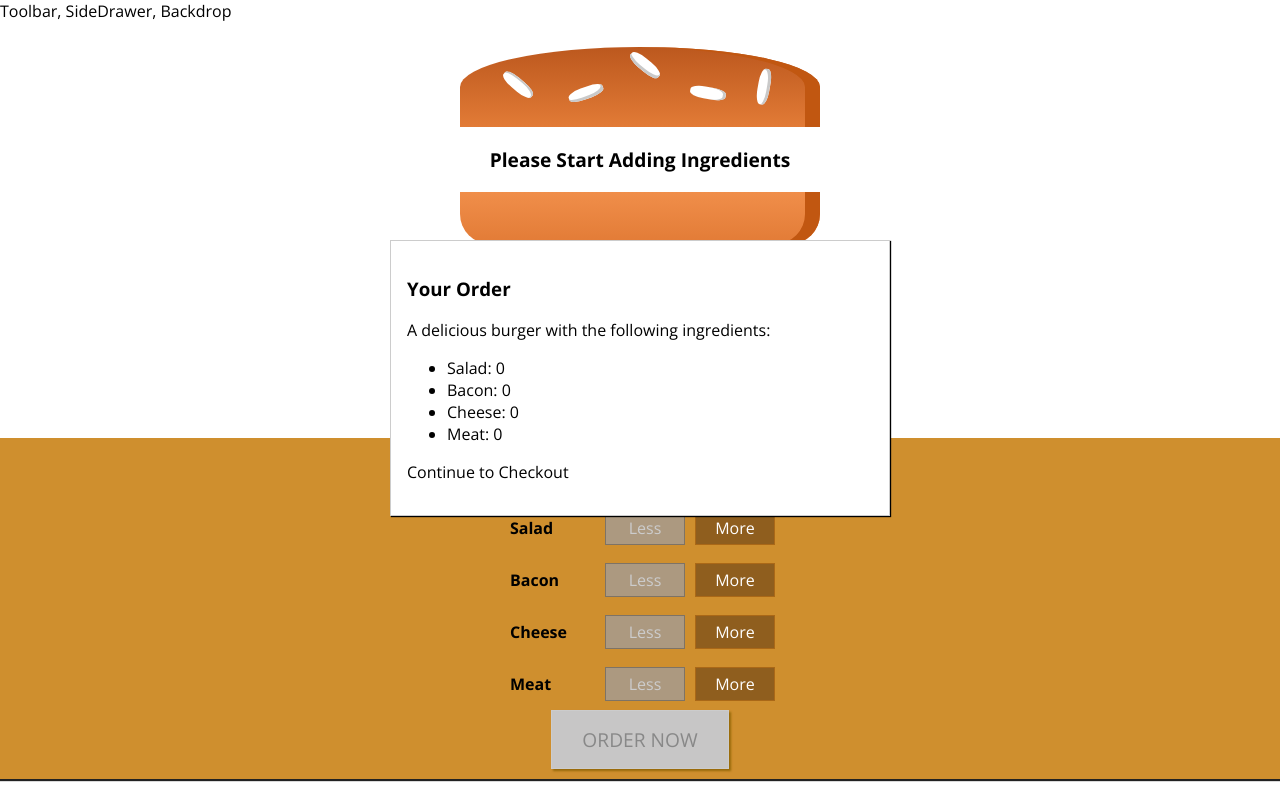
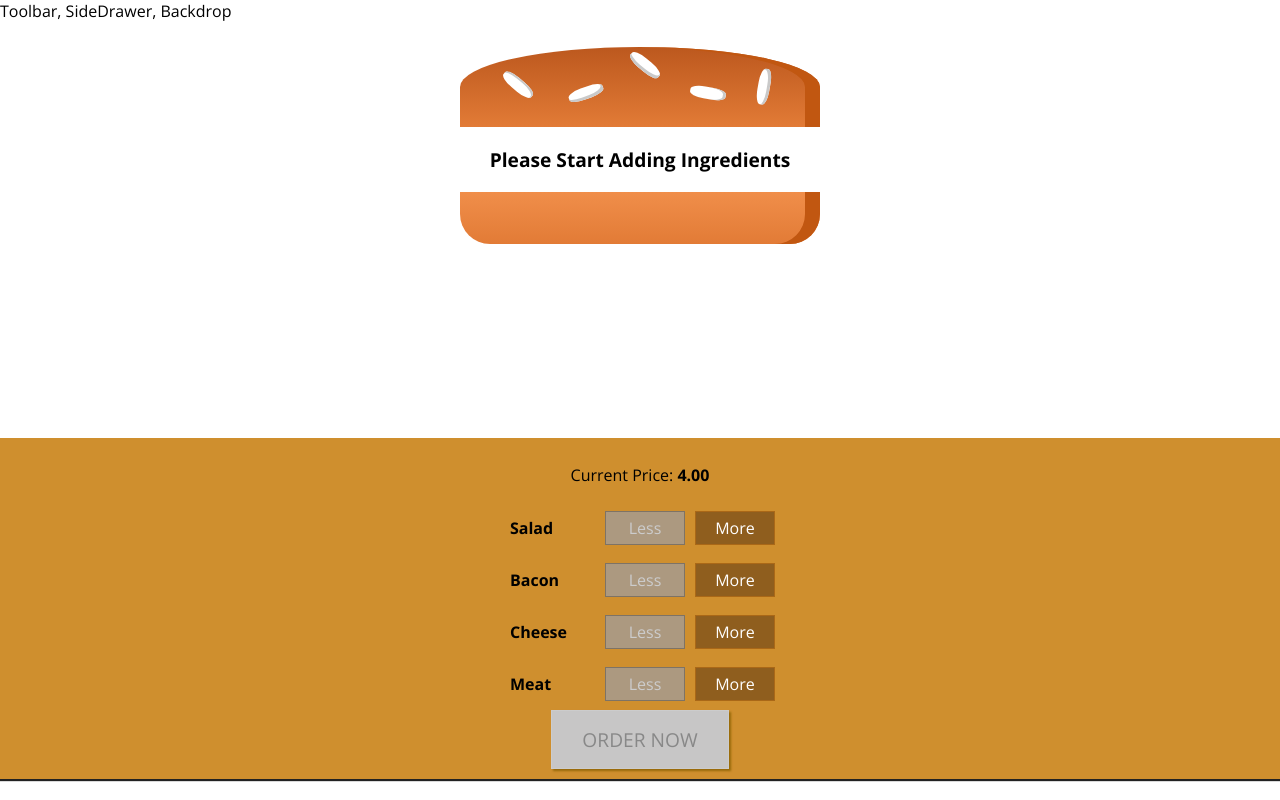
Before and after one commit to Ibabalola/burger-builder, a React app: page / in a window 1280 px wide. Built offline with nearby package versions, Linux system fonts and the light colour scheme.

Commit message:
Adding functionality for modal

```diff
--- a/src/components/Burger/BuildControls/BuildControls.js
+++ b/src/components/Burger/BuildControls/BuildControls.js
@@ -24,6 +24,7 @@
         ))}
         <button
             className={styles.OrderButton}
-            disabled={!props.purchasable}>ORDER NOW</button>
+            disabled={!props.purchasable}
+            onClick={props.ordered}>ORDER NOW</button>
     </div>
 );
--- a/src/components/UI/Modal/Modal.js
+++ b/src/components/UI/Modal/Modal.js
@@ -3,7 +3,12 @@
 import styles from './modal.module.css';
 
 export default (props) => (
-    <div className={styles.Modal}>
+    <div
+        className={styles.Modal}
+        style={{
+            transform: props.show ? 'translateY(0)' : 'translateY(-100vh)',
+            opacity: props.show ? '1' : '0'
+        }}>
         {props.children}
     </div>
 );
--- a/src/containers/BurgerBuilder/BurgerBuilder.js
+++ b/src/containers/BurgerBuilder/BurgerBuilder.js
@@ -27,7 +27,8 @@
             meat: 0
         },
         totalPrice: 4,
-        purchasable: false
+        purchasable: false,
+        purchasing: false
     }
 
     updatePurchaseState (ingredients) {
@@ -84,6 +85,10 @@
         this.updatePurchaseState(updatedIngredients);
     }
 
+    purchaseHandler = () => {
+        this.setState({purchasing: true});
+    }
+
     render () {
         const disabledInfo = {
             ...this.state.ingredients
@@ -94,7 +99,7 @@
         // {salad: true, meat: false, ...}
         return (
             <Aux>
-                <Modal>
+                <Modal show={this.state.purchasing}>
                     <OrderSummary ingredients={this.state.ingredients} />
                 </Modal>
                 <Burger ingredients={this.state.ingredients}/>
@@ -103,6 +108,7 @@
                     removeIngredient={this.removeIngredientHandler}
                     disabled={disabledInfo}
                     purchasable={this.state.purchasable}
+                    ordered={this.purchaseHandler}
                     price={this.state.totalPrice}
                 />
             </Aux>
```
